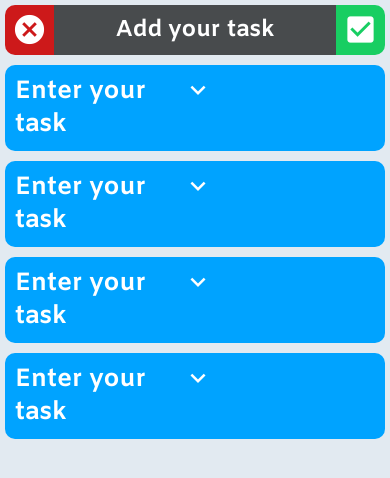
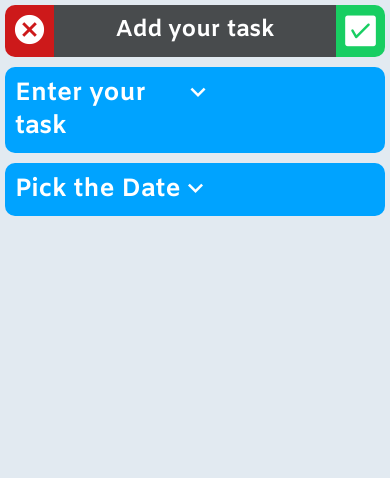
Before and after one commit to TyFangXV/Flexio, a React Native app: screen /AddTask in a window 390 px wide. Shown: the top 478 px of the page. Built offline with nearby package versions, Linux system fonts and the light colour scheme; what expo-linking would draw is missing.

Commit message:
Added the functionality to open up the calender

```diff
--- a/App.tsx
+++ b/App.tsx
@@ -1,5 +1,6 @@
 import { StatusBar } from 'expo-status-bar';
 import { SafeAreaProvider } from 'react-native-safe-area-context';
+import { RecoilRoot } from 'recoil';
 
 import useCachedResources from './src/hooks/useCachedResources';
 import useColorScheme from './src/hooks/useColorScheme';
@@ -13,10 +14,12 @@ export default function App() {
     return null;
   } else {
     return (
+      <RecoilRoot>
       <SafeAreaProvider>
-        <Navigation colorScheme={colorScheme} />
-        <StatusBar />
-      </SafeAreaProvider>
+          <Navigation colorScheme={colorScheme} />
+          <StatusBar />
+        </SafeAreaProvider>
+      </RecoilRoot>
     );
   }
 }
--- a/package.json
+++ b/package.json
@@ -13,11 +13,13 @@
   },
   "dependencies": {
     "@expo/vector-icons": "^12.0.0",
+    "@react-native-community/datetimepicker": "4.0.0",
     "@react-navigation/bottom-tabs": "^6.0.5",
     "@react-navigation/native": "^6.0.2",
     "@react-navigation/native-stack": "^6.1.0",
     "expo": "~44.0.0",
     "expo-asset": "~8.4.4",
+    "expo-checkbox": "~2.0.0",
     "expo-constants": "~13.0.0",
     "expo-font": "~10.0.4",
     "expo-linking": "~3.0.0",
@@ -31,7 +33,8 @@
     "react-native-safe-area-context": "3.3.2",
     "react-native-screens": "~3.10.1",
     "react-native-vector-icons": "^9.1.0",
-    "react-native-web": "0.17.1"
+    "react-native-web": "0.17.1",
+    "recoil": "^0.6.1"
   },
   "devDependencies": {
     "@babel/core": "^7.12.9",
--- a/src/components/AddTask.tsx
+++ b/src/components/AddTask.tsx
@@ -1,6 +1,6 @@
 import { useNavigation } from "@react-navigation/native";
 import { TouchableOpacity, View, Text, StyleSheet } from "react-native";
-import {Icon} from 'react-native-elements'
+import { Entypo } from '@expo/vector-icons';
 import Colors from "../constants/Colors";
 
 const AddTask = () => {
@@ -9,7 +9,7 @@ const AddTask = () => {
     return (
         <View>
             <TouchableOpacity style={styles.btn} onPress={()=>navigation.navigate("AddTask")}>
-                <Icon type="MaterialIcons" name="add-circle" size={25} tvParallaxProperties={undefined} color="white"/>
+            <Entypo name="circle-with-plus" size={30} color="white"/>
                 <Text style={styles.text}>Add Task</Text>
             </TouchableOpacity>
         </View>
--- /dev/null
+++ b/src/components/CustomDatePicker.tsx
@@ -0,0 +1,103 @@
+import {
+  View,
+  Text,
+  StyleSheet,
+  Pressable,
+  TouchableOpacity,
+} from 'react-native';
+import { AntDesign } from '@expo/vector-icons';
+import DateTimePicker from '@react-native-community/datetimepicker';
+import React from 'react';
+
+type Props = {
+  minimumDate?: Date;
+  maximumDate?: Date;
+  onChange: (event: any, selectedDate: Date | undefined) => void;
+  value: Date;
+  mode: 'date' | 'time' | 'datetime';
+  is24Hour: boolean;
+  display?: 'default' | 'spinner' | 'clock' | 'calendar';
+};
+
+const CustomDatePicker = ({
+  minimumDate,
+  maximumDate,
+  onChange,
+  value,
+  mode,
+  ...rest
+}: Props) => {
+  const [isOpen, setIsOpen] = React.useState(false);
+  const [date, setDate] = React.useState(value);
+  const formatedPickedDate:string = date.toLocaleDateString();
+
+  //function to update the date and close the date picker
+  //while running the onchange function passed in by the user
+  const onChangeFunction = (event: any, selectedDate: Date | undefined) => {
+
+    if (selectedDate) {
+      setDate(selectedDate);
+      onChange(event, selectedDate);
+      setIsOpen(false);
+    }
+
+    setIsOpen(false);
+  }
+
+
+  return (
+    <View>
+
+      <Pressable style={styles.btn} onPress={() => setIsOpen(true)}>
+        <TouchableOpacity style={styles.btnContent}  onPress={() => setIsOpen(true)}>
+          <Text style={styles.text}>{formatedPickedDate}</Text>
+          <AntDesign
+            name="calendar"
+            size={24}
+            color="black"
+            style={styles.icon}
+          />
+        </TouchableOpacity>
+      </Pressable>
+
+      {isOpen && (
+        <DateTimePicker
+          value={date}
+          minimumDate={minimumDate}
+          maximumDate={maximumDate}
+          mode={mode}
+          onChange={onChangeFunction}
+          {...rest}
+        />
+      )}
+
+    </View>
+  );
+};
+
+const styles = StyleSheet.create({
+  btn: {
+    flexDirection: 'row',
+    backgroundColor: 'white',
+    borderRadius: 5,
+    padding: 10,
+  },
+  text: {
+    fontFamily: 'Amiko-semiBold',
+    fontSize: 15,
+  },
+  btnContent: {
+    flexDirection: 'row',
+    justifyContent: 'center',
+    alignItems: 'center',
+  },
+  icon: {
+    marginLeft: 10,
+  },
+});
+
+/*
+
+*/
+
+export default CustomDatePicker;
--- a/src/components/resizeableModel.tsx
+++ b/src/components/MinimizableModel.tsx
@@ -1,18 +1,20 @@
 import react, { ReactNode, useRef, useState } from 'react';
 import { View, ViewProps, Text, StyleSheet, Pressable, Animated } from 'react-native';
 import { Icon } from 'react-native-elements';
+import Checkbox from 'expo-checkbox';
 
 type Props = {
   children: JSX.IntrinsicAttributes &
     JSX.IntrinsicClassAttributes<View> &
-    Readonly<ViewProps> &
-    Readonly<{ children?: ReactNode }>;
+    Readonly<{ children?: ReactNode }>
   title: string;
   color: string;
+  [key: string]: any;
 };
 
 const ResizableModel = ({ title, children, color }: Props) => {
   const [isOpen, setIsOpen] = useState<boolean>(false);
+  const [isDisabled, setIsDisabled] = useState<boolean>(false);
   const transition  = useRef(new Animated.Value(0)).current;
 
   //animation for a clean opening/closing of the model by increasing the height of the model
@@ -31,7 +33,7 @@ const ResizableModel = ({ title, children, color }: Props) => {
 
   return (
     <View style={[styles.container, { backgroundColor: color }]}>
-      <View>
+      <View style={{flexDirection : "row", justifyContent : "space-between"}}>
         <Pressable onPress={toggle} style={styles.header}>
           <Text style={styles.title}>{title}</Text>
           <View>
--- a/src/components/PromptHeader.tsx
+++ b/src/components/PromptHeader.tsx
@@ -1,5 +1,6 @@
 import { StyleSheet, Text, TouchableOpacity, View } from "react-native";
-import {Icon} from 'react-native-elements'
+import { MaterialIcons, AntDesign } from '@expo/vector-icons';
+
 import Colors from "../constants/Colors";
 
 type HeaderType = {
@@ -13,13 +14,13 @@ const Header = ({title, cancelFunction, acceptFunction}:HeaderType) => {
         <View style={styles.container}>
             <View style={styles.declineBtn}>
                 <TouchableOpacity onPress={cancelFunction}>
-                   <Icon type="MaterialIcons" name="cancel" size={35} color="white" tvParallaxProperties={undefined} style={styles.btnIcon}/>
+                <MaterialIcons name="cancel" size={35} color="white" style={styles.btnIcon}/>
                 </TouchableOpacity>
             </View>
             <Text style={styles.title}>{title}</Text>
             <View style={styles.acceptBtn}>
                 <TouchableOpacity onPress={acceptFunction}>
-                    <Icon type="MaterialIcons" name="check-box" size={35} color="white" tvParallaxProperties={undefined} style={styles.btnIcon}/>
+                <AntDesign name="checksquare" size={35} color="white" style={styles.btnIcon}/>
                 </TouchableOpacity>
             </View>
         </View>
--- /dev/null
+++ b/src/components/nested/AddTask/calendar.tsx
@@ -0,0 +1,47 @@
+import React from 'react';
+import { useRecoilState } from 'recoil';
+import { StyleSheet, View, Text } from 'react-native';
+import CustomDatePicker from '../../CustomDatePicker';
+import { date } from '../../../state/AddTask';
+
+const CalendarPicker = () => {
+
+  const setPickedDate = ( from:Date, till:Date) => {
+     console.log("ji")
+  }
+
+
+
+  return (
+    <View style={style.container}>
+      <CustomDatePicker
+        onChange={(event: any, selectedDate: Date | undefined) => setPickedDate(selectedDate as Date, new Date)}
+        value={new Date()}
+        mode={'date'}
+        is24Hour={false}
+      />
+      <Text style={style.line}>-</Text>
+      <CustomDatePicker
+        onChange={(event: any, selectedDate: Date | undefined) => (event: any, selectedDate: Date | undefined) => setPickedDate(selectedDate as Date, new Date)}
+        value={new Date()}
+        mode={'date'}
+        is24Hour={false}
+      />
+    </View>
+  );
+};
+
+const style = StyleSheet.create({
+  container: {
+    width: '100%',
+    flexDirection: 'row',
+  },
+  line: {
+    fontSize: 25,
+    fontWeight: 'bold',
+    margin: 5,
+    color: 'white',
+  },
+});
+
+export default CalendarPicker;
--- a/src/components/settingsBtn.tsx
+++ b/src/components/settingsBtn.tsx
@@ -1,12 +1,12 @@
 import { View, TouchableOpacity, StyleSheet } from "react-native";
-import {Icon} from 'react-native-elements'
+import { MaterialIcons } from '@expo/vector-icons';
 import Colors from "../constants/Colors";
 
 const SettingsBtn = () => {
     return (
         <View>
             <TouchableOpacity style={styles.btn}>
-                <Icon type="MaterialIcons" name="settings" size={32} color="white" tvParallaxProperties={undefined}/>
+            <MaterialIcons name="settings" size={32} color="white"/>
             </TouchableOpacity>
         </View>
     )
--- a/src/screens/AddTask.tsx
+++ b/src/screens/AddTask.tsx
@@ -1,9 +1,12 @@
 import { useNavigation } from '@react-navigation/native';
-import { StyleSheet, TextInput, View } from 'react-native';
+import { StyleSheet, Text, TextInput, View } from 'react-native';
 import Header from '../components/PromptHeader';
-import ResizableModel from '../components/resizeableModel';
+import MinimizableModel from '../components/MinimizableModel';
 import CustomeSafeView from '../components/root/View';
 import Colors from '../constants/Colors';
+import CustomDatePicker from '../components/CustomDatePicker';
+import React from 'react';
+import CalendarPicker from '../components/nested/AddTask/calendar';
 
 const AddTask = () => {
   const navigation = useNavigation();
@@ -17,30 +20,20 @@ const AddTask = () => {
         />
       </View>
       <View>
-        <ResizableModel
+
+        <MinimizableModel
           title="Enter your task"
           color={Colors.light.modelBackground}
         >
           <TextInput style={styles.input} placeholder="Type here" />
-        </ResizableModel>
-        <ResizableModel
-          title="Enter your task"
+        </MinimizableModel>
+
+        <MinimizableModel
+          title="Pick the Date"
           color={Colors.light.modelBackground}
         >
-          <TextInput style={styles.input} placeholder="Type here" />
-        </ResizableModel>
-        <ResizableModel
-          title="Enter your task"
-          color={Colors.light.modelBackground}
-        >
-          <TextInput style={styles.input} placeholder="Type here" />
-        </ResizableModel>
-        <ResizableModel
-          title="Enter your task"
-          color={Colors.light.modelBackground}
-        >
-          <TextInput style={styles.input} placeholder="Type here" />
-        </ResizableModel>
+          <CalendarPicker/>
+        </MinimizableModel>
       </View>
     </CustomeSafeView>
   );
@@ -51,11 +44,15 @@ const styles = StyleSheet.create({
     margin: 5,
   },
   input: {
-    margin : 0,
+    margin: 0,
     padding: 10,
     backgroundColor: 'white',
     borderRadius: 10,
   },
+  datePicker : {
+    flexDirection : "row"
+
+  }
 });
 
 export default AddTask;
--- /dev/null
+++ b/src/state/AddTask.tsx
@@ -0,0 +1,9 @@
+import { atom } from "recoil";
+
+export const date = atom<{from : Date, till : Date}>({
+    key: "date",
+    default: {
+        from: new Date(),
+        till: new Date()
+    }
+});
```
Also changed, not shown: src/screens/NotFoundScreen.tsx (line endings or trailing spaces), 1 other file (tests, documents, lock files or other folders).
